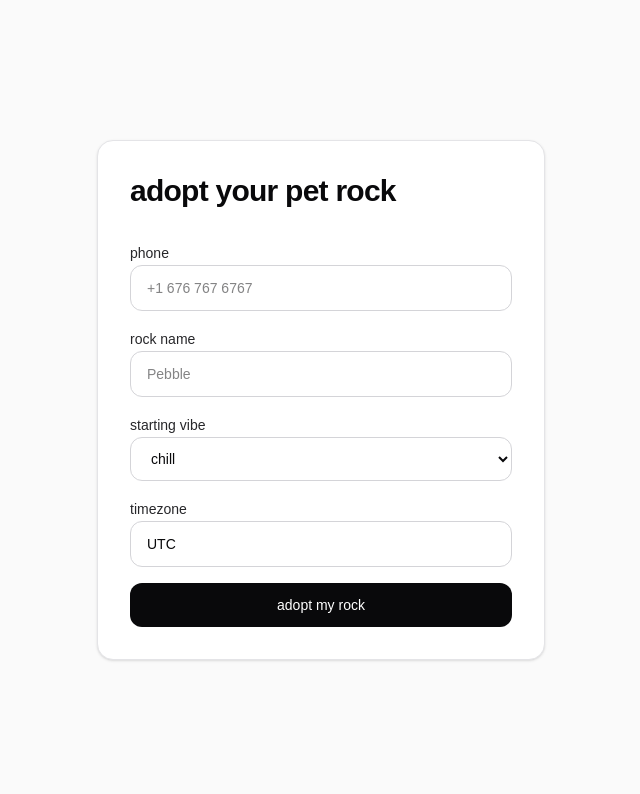
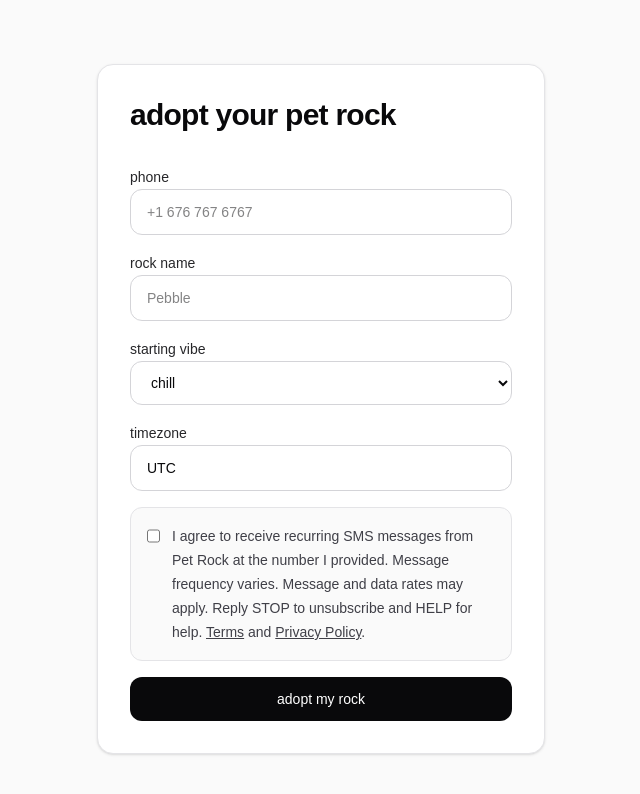
Before and after one commit to benitolinito/Pet-Rock, a Next.js app: page / in a window 1280 px wide. Shown: the top 794 px of the page, without its empty margins (319-959 px from the left). Built offline with nearby package versions, Linux system fonts and the light colour scheme.

Commit message:
added consent forms for twilio SMS

```diff
--- a/app/api/rocks/route.ts
+++ b/app/api/rocks/route.ts
@@ -12,6 +12,7 @@ export async function POST(request: Request) {
       !body.name ||
       !body.startingVibe ||
       !body.timezone ||
+      !body.consentChecked ||
       body.latitude === undefined ||
       body.longitude === undefined
     ) {
--- a/app/page.tsx
+++ b/app/page.tsx
@@ -1,4 +1,5 @@
 "use client";
+import Link from "next/link";
 import { useState } from "react";
 
 export default function Home() {
@@ -11,6 +12,7 @@ export default function Home() {
   const [loading, setLoading] = useState(false);
   const [error, setError] = useState("");
   const [success, setSuccess] = useState("");
+  const [consentChecked, setConsentChecked] = useState(false);
 
   async function handleSubmit(e: React.FormEvent<HTMLFormElement>) {
     e.preventDefault();
@@ -29,6 +31,7 @@ export default function Home() {
           timezone,
           latitude: 40.7128,
           longitude: -74.006,
+          consentChecked,
         }),
       });
 
@@ -43,6 +46,7 @@ export default function Home() {
       setPhone("");
       setName("");
       setStartingVibe("chill");
+      setConsentChecked(false);
       setSuccess("Your rock has been adopted. Check your phone.");
     } catch (error) {
       setError(
@@ -114,6 +118,29 @@ export default function Home() {
             />
           </label>
 
+          <label className="flex items-start gap-3 rounded-xl border border-zinc-200 bg-zinc-50 p-4 text-sm leading-6 text-zinc-700">
+            <input
+              className="mt-1 h-4 w-4 rounded border-zinc-300"
+              type="checkbox"
+              checked={consentChecked}
+              onChange={(e) => setConsentChecked(e.target.checked)}
+              required
+            />
+            <span>
+              I agree to receive recurring SMS messages from Pet Rock at the
+              number I provided. Message frequency varies. Message and data
+              rates may apply. Reply STOP to unsubscribe and HELP for help.{" "}
+              <Link className="underline" href="/terms">
+                Terms
+              </Link>{" "}
+              and{" "}
+              <Link className="underline" href="/privacy">
+                Privacy Policy
+              </Link>
+              .
+            </span>
+          </label>
+
           {error ? <p className="text-sm text-red-600">{error}</p> : null}
           {success ? <p className="text-sm text-green-700">{success}</p> : null}
 
--- /dev/null
+++ b/app/privacy/page.tsx
@@ -0,0 +1,34 @@
+import Link from "next/link";
+
+export default function PrivacyPage() {
+  return (
+    <main className="flex min-h-screen items-start justify-center bg-zinc-50 px-6 py-16 text-zinc-900">
+      <div className="w-full max-w-3xl rounded-2xl border border-zinc-200 bg-white p-8 shadow-sm">
+        <div className="space-y-6">
+          <Link
+            className="inline-flex text-sm font-medium text-zinc-500 transition hover:text-zinc-900"
+            href="/"
+          >
+            ← back
+          </Link>
+          <h1 className="text-3xl font-semibold tracking-tight">
+            Pet Rock Privacy Policy
+          </h1>
+          <p className="text-sm leading-7 text-zinc-700">
+            Pet Rock collects the phone number, rock name, timezone, and
+            message history needed to provide the SMS experience.
+          </p>
+          <p className="text-sm leading-7 text-zinc-700">
+            We use this information to send messages, remember your rock&apos;s
+            state, and operate the service. We do not sell your phone number or
+            message history.
+          </p>
+          <p className="text-sm leading-7 text-zinc-700">
+            You can opt out of SMS messages at any time by replying STOP to a
+            Pet Rock message.
+          </p>
+        </div>
+      </div>
+    </main>
+  );
+}
--- /dev/null
+++ b/app/terms/page.tsx
@@ -0,0 +1,35 @@
+import Link from "next/link";
+
+export default function TermsPage() {
+  return (
+    <main className="flex min-h-screen items-start justify-center bg-zinc-50 px-6 py-16 text-zinc-900">
+      <div className="w-full max-w-3xl rounded-2xl border border-zinc-200 bg-white p-8 shadow-sm">
+        <div className="space-y-6">
+          <Link
+            className="inline-flex text-sm font-medium text-zinc-500 transition hover:text-zinc-900"
+            href="/"
+          >
+            ← back
+          </Link>
+          <h1 className="text-3xl font-semibold tracking-tight">
+            Pet Rock Terms and SMS Program Terms
+          </h1>
+          <p className="text-sm leading-7 text-zinc-700">
+            By signing up for Pet Rock, you agree to receive conversational and
+            transactional SMS messages about your pet rock, including welcome
+            messages, daily weather messages, and replies to your texts.
+          </p>
+          <p className="text-sm leading-7 text-zinc-700">
+            Message frequency varies. Message and data rates may apply. Reply
+            STOP to unsubscribe at any time. Reply HELP for help. Carriers are
+            not liable for delayed or undelivered messages.
+          </p>
+          <p className="text-sm leading-7 text-zinc-700">
+            Pet Rock is an SMS-first companion product. You consent to receive
+            messages at the number you provide during signup.
+          </p>
+        </div>
+      </div>
+    </main>
+  );
+}
```
